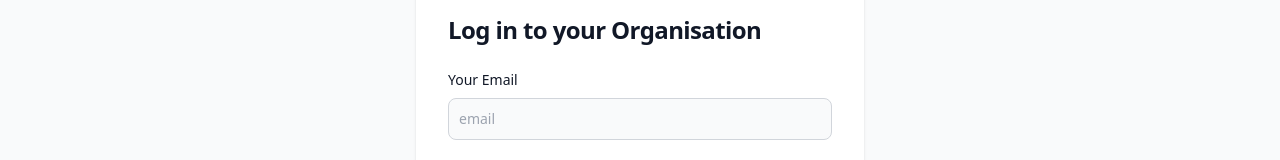
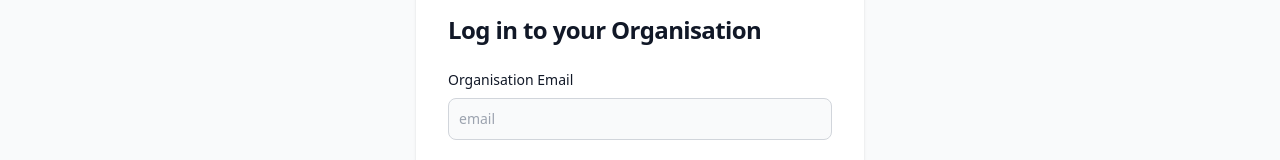
Before and after one commit to MuchokiDavid/Msaadafund-Frontend, a React (Create React App) app: page /org/login in a window 1280 px wide. Shown: the part 268-428 px from the top of the page. Built offline with nearby package versions, Linux system fonts and the light colour scheme.

Commit message:
Update organisation login and routing

```diff
--- a/src/components/org-auth/OrgLogIn.jsx
+++ b/src/components/org-auth/OrgLogIn.jsx
@@ -39,7 +39,7 @@ function OrgLogIn() {
                     {loginMessage && <p className='text-red-500'>{loginMessage}</p>}
                     <form className="space-y-4 md:space-y-6" action="#" onSubmit={login}>
                         <div>
-                            <label htmlFor="email" className="block mb-2 text-sm font-medium text-gray-900 dark:text-white">Your Email</label>
+                            <label htmlFor="email" className="block mb-2 text-sm font-medium text-gray-900 dark:text-white">Organisation Email</label>
                             <input type="email"
                             name="email"
                             id="email"
@@ -68,11 +68,11 @@ function OrgLogIn() {
                                   <label htmlFor="remember" className="text-gray-500 dark:text-gray-300">Remember me</label>
                                 </div>
                             </div>
-                            <a href="#" className="text-sm font-medium text-primary-600 hover:underline dark:text-primary-500">Forgot password?</a>
+                            <a href="/org/reset" className="text-sm font-medium text-primary-600 hover:underline dark:text-primary-500">Forgot password?</a>
                         </div>
                         <button type="submit" className="w-full text-white bg-primary-600 hover:bg-primary-700 focus:ring-4 focus:outline-none focus:ring-primary-300 font-medium rounded-lg text-sm px-5 py-2.5 text-center dark:bg-primary-600 dark:hover:bg-primary-700 dark:focus:ring-primary-800">Sign in</button>
                         <p className="text-sm font-light text-gray-500 dark:text-gray-400">
-                            Don’t have an account yet? <a href="#" className="font-medium text-primary-600 hover:underline dark:text-primary-500">Sign up</a>
+                            Don’t have an account yet? <a href="/org/signup" className="font-medium text-primary-600 hover:underline dark:text-primary-500">Sign up</a>
                         </p>
                     </form>
                 </div>
```
